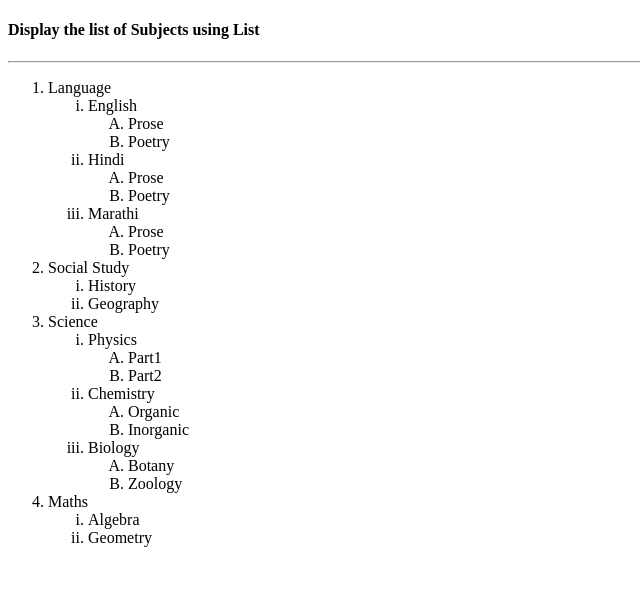
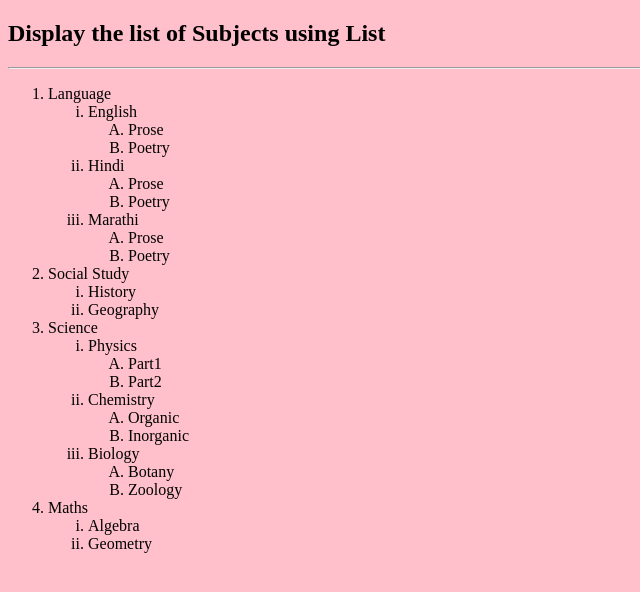
Before and after one commit to Mitali0805/Practice1, a plain HTML site: page info.html in a window 1280 px wide. Shown: the whole page, without its empty margins (0-640 px from the left). Drawn offline with Linux system fonts and the light colour scheme.

Commit message:
modifying info.html

```diff
--- a/info.html
+++ b/info.html
@@ -1,7 +1,7 @@
 <!DOCTYPE html>
 <html>
-    <body >
-        <h4><b>Display the list of Subjects using List</b></h4>
+    <body bgcolor="pink" >
+        <h2><b>Display the list of Subjects using List</b></h2>
         <hr>
 
      <ol >
```
